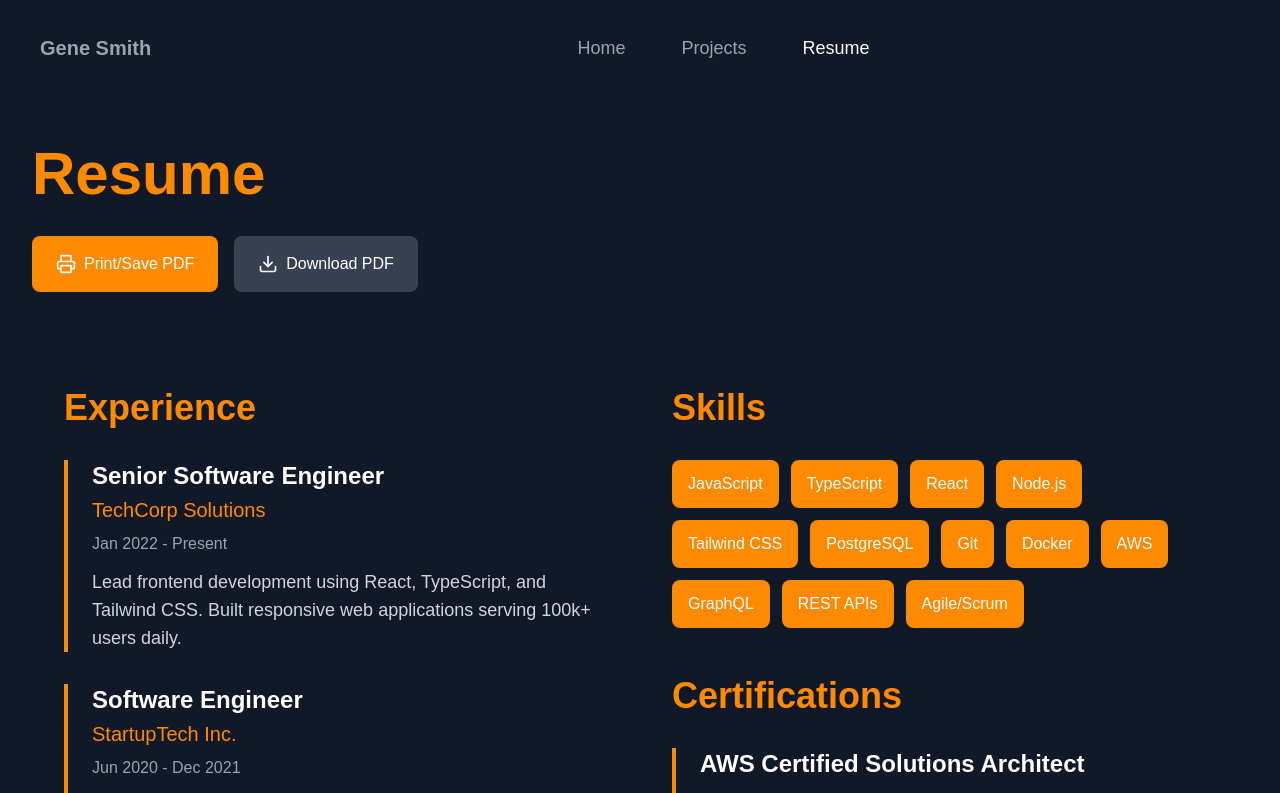
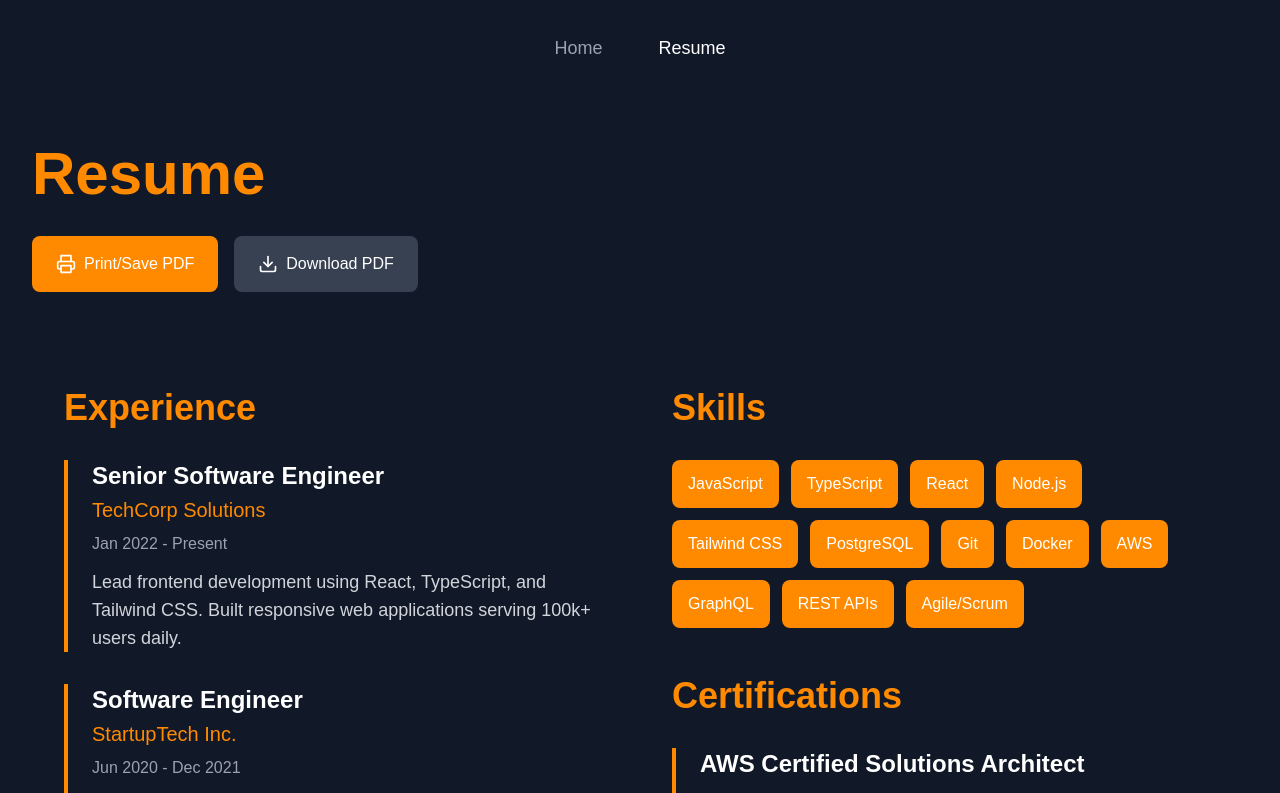
Before and after one commit to gene-smith/genesmith_gatsby2020, a React (Vite) app: page /genesmith_gatsby2020/resume in a window 1280 px wide. Shown: the top 793 px of the page. Built offline with nearby package versions, Linux system fonts and the light colour scheme.

Commit message:
Remove Gene Smith branding from nav and hide Projects link

```diff
--- a/src/components/Appbar.jsx
+++ b/src/components/Appbar.jsx
@@ -5,7 +5,6 @@
 
 const navigation = [
   { name: 'Home', href: '/' },
-  { name: 'Projects', href: '/projects' },
   { name: 'Resume', href: '/resume' },
 ]
 
@@ -17,20 +16,10 @@
     >
       {({ open }) => (
         <>
-          <div className='flex justify-between items-center h-16'>
-            {/* Logo/Brand */}
-            <div className='flex-shrink-0'>
-              <Link
-                to='/'
-                className='text-xl font-bold text-brand hover:text-brand/80 focus:text-brand focus:outline-none focus:ring-2 focus:ring-brand focus:ring-opacity-50 rounded px-2 py-1'
-              >
-                Gene Smith
-              </Link>
-            </div>
-
+          <div className='flex justify-center items-center h-16'>
             {/* Desktop Navigation */}
             <div className='hidden md:block'>
-              <div className='ml-10 flex items-baseline space-x-8'>
+              <div className='flex items-baseline space-x-8'>
                 {navigation.map(item => (
                   <Link
                     key={item.name}
```
